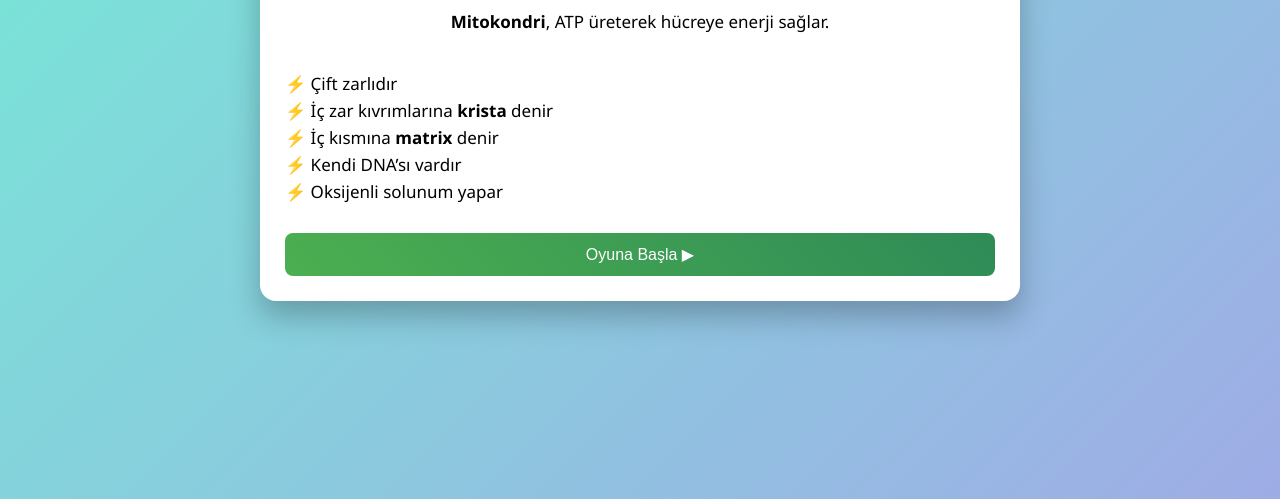
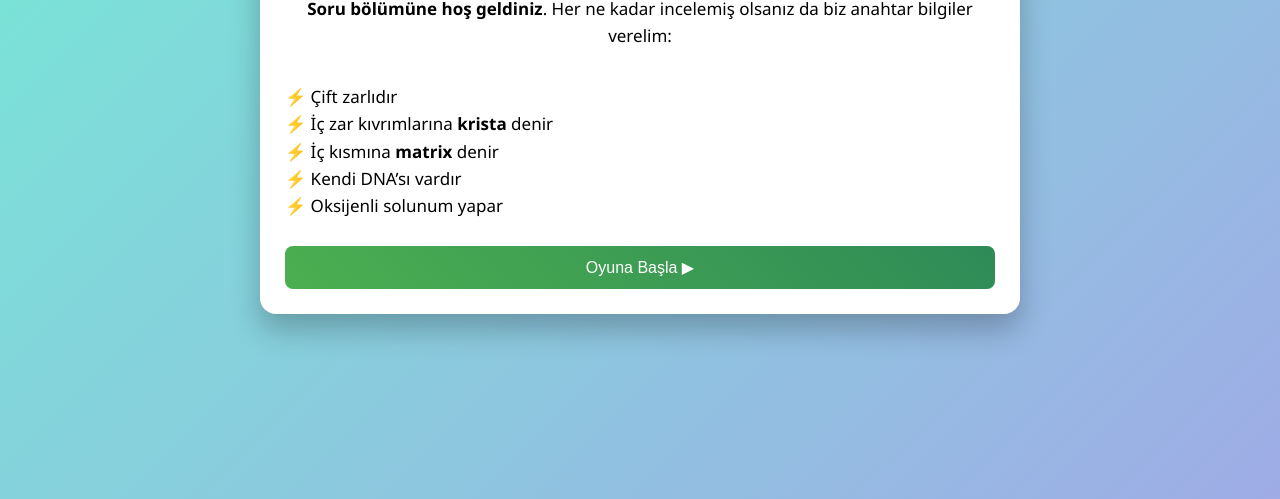
Before and after one commit to Muhammetefe-web/mitokondri-oyunu, a plain HTML site: page questions.html in a window 1280 px wide. Shown: the part 301-800 px from the top of the page. Drawn offline with Linux system fonts and the light colour scheme.

Commit message:
questions.html
Updated the content and structure of the questions.html file, including changes to the learning section and game logic.

```diff
--- a/questions.html
+++ b/questions.html
@@ -136,7 +136,7 @@ button:hover{transform:scale(1.02)}
 <!-- ÖĞRENME -->
 <div id="learn">
 <h1>🧠 Mitokondriyi Öğrenelim</h1>
-<p><b>Mitokondri</b>, ATP üreterek hücreye enerji sağlar.</p>
+<p><b>Soru bölümüne hoş geldiniz</b>. Her ne kadar incelemiş olsanız da biz anahtar bilgiler verelim: </p>
 <p style="text-align: left; display: inline-block;">
 ⚡ Çift zarlıdır<br>
 ⚡ İç zar kıvrımlarına <b>krista</b> denir<br>
```
